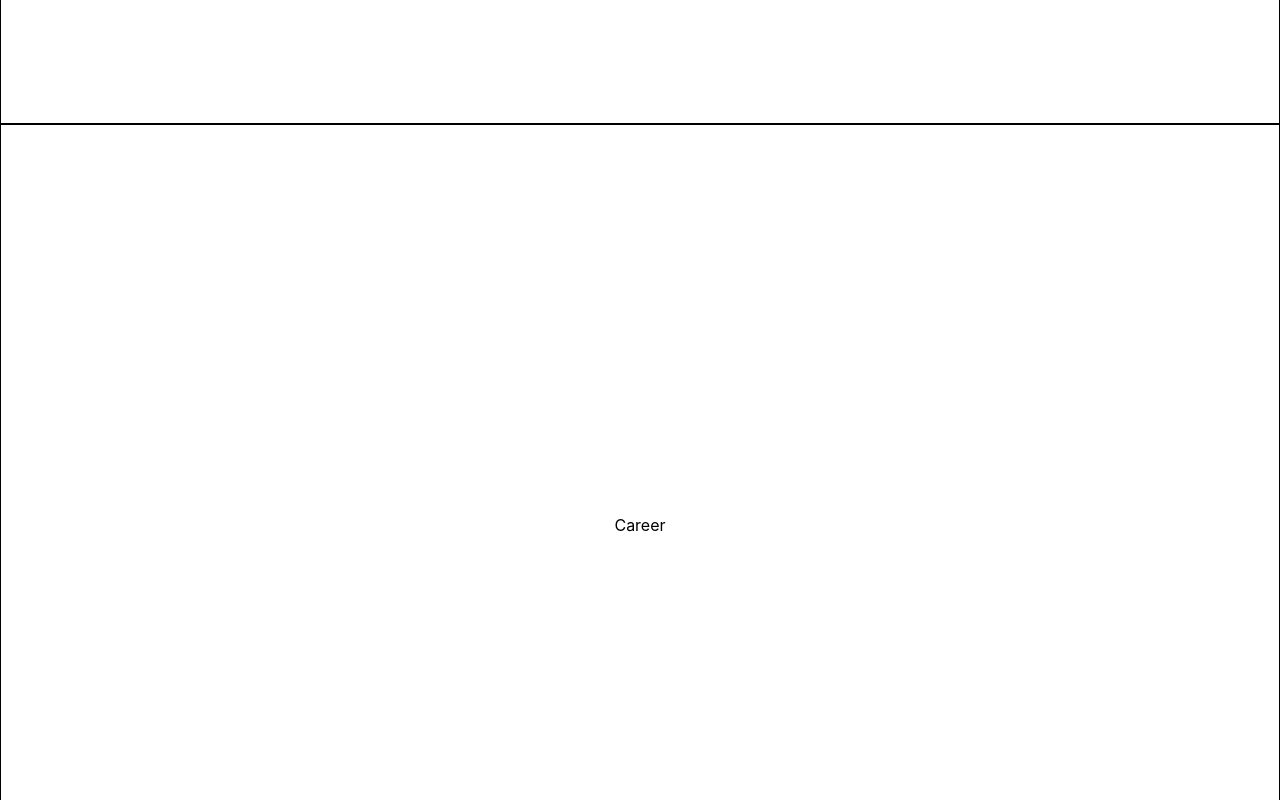
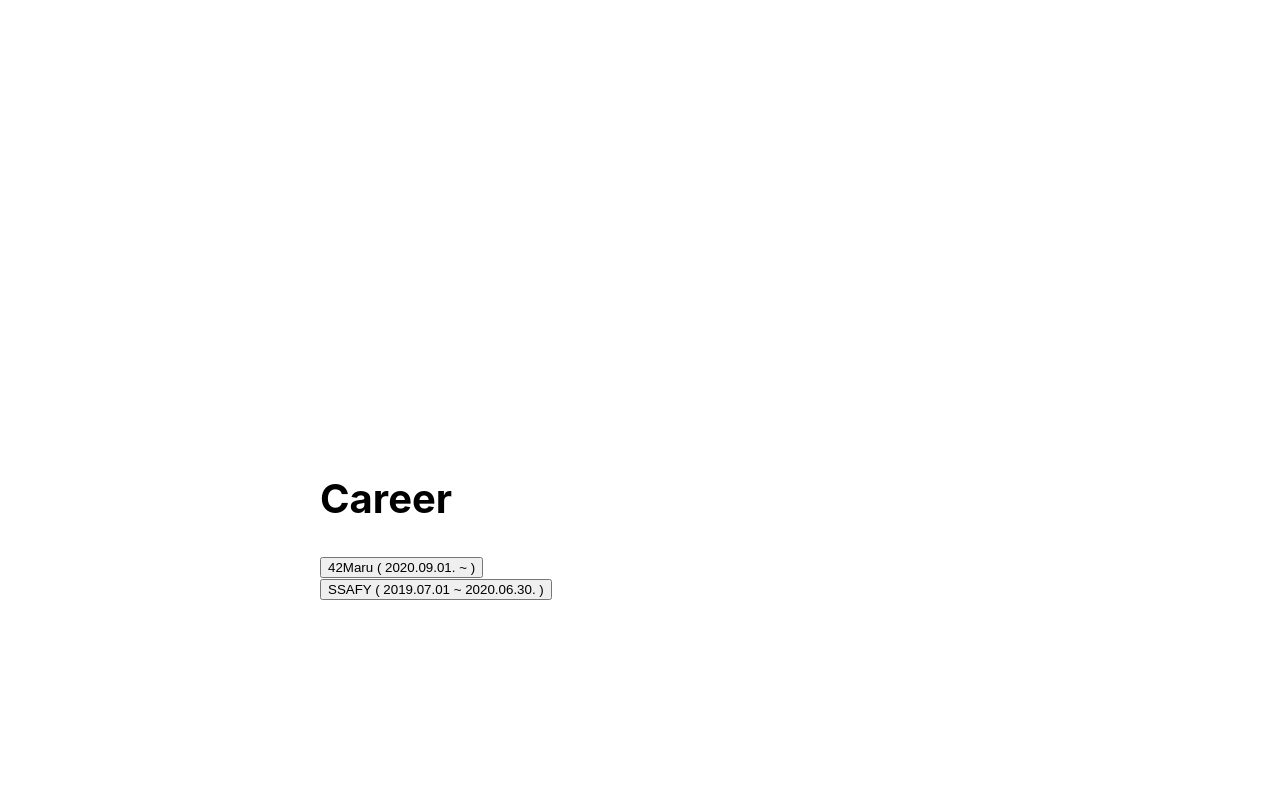
Before and after one commit to monolabsteam/Recruit, a React (Create React App) app in the folder FE/code/ciiuy78@gmail.com/resume/: page / in a window 1280 px wide. Shown: the part 1480-2280 px from the top of the page. Built offline with nearby package versions, Linux system fonts and the light colour scheme.

Commit message:
feat : add career and accordion except style and detail

```diff
--- a/FE/code/ciiuy78@gmail.com/resume/public/index.html
+++ b/FE/code/ciiuy78@gmail.com/resume/public/index.html
@@ -24,7 +24,7 @@
       work correctly both with client-side routing and a non-root public URL.
       Learn how to configure a non-root public URL by running `npm run build`.
     -->
-    <title>React App</title>
+    <title>LJ Resume</title>
   </head>
   <body>
     <noscript>You need to enable JavaScript to run this app.</noscript>
--- a/FE/code/ciiuy78@gmail.com/resume/src/App.tsx
+++ b/FE/code/ciiuy78@gmail.com/resume/src/App.tsx
@@ -7,10 +7,7 @@ import Stack from "src/views/Stack";
 import SideBar from "src/components/SideBar";
 import { styled } from "@stitches/react";
 
-const WrapperMainStyle = styled("main", {
-  // width: "100%",
-  // height: "auto",
-});
+const WrapperMainStyle = styled("main", {});
 
 const App: React.FC = () => {
   return (
--- /dev/null
+++ b/FE/code/ciiuy78@gmail.com/resume/src/components/Accrodion.tsx
@@ -0,0 +1,72 @@
+import React, { useRef, useState } from "react";
+import { styled } from "@stitches/react";
+
+const AccordionDivStyle = styled("div", {
+  variants: {
+    size: {
+      sm: {
+        width: "calc(100vw / 12 * 3)",
+      },
+      md: {
+        width: "calc(100vw / 12 * 6)",
+      },
+      lg: {
+        width: "calc(100vw / 12 * 9)",
+      },
+    },
+  },
+
+  "& .accordion-list": {
+    transition: "max-height 0.5s ease-in-out",
+    overflow: "hidden",
+  },
+
+  "& .visible": {
+    maxHeight: "100px",
+  },
+
+  "& .invisible": {
+    maxHeight: "0px",
+  },
+});
+
+const Accordion: React.FC<IArchordionProps> = (props) => {
+  const { accordionTitle, accordionDesc } = props;
+
+  const [isShow, setIsShow] = useState<boolean>(false);
+
+  const arcordionListRef = useRef<HTMLDivElement>(null);
+
+  const onClickArcordionBtn = (e: React.MouseEvent<HTMLButtonElement>) => {
+    setIsShow(isShow ? false : true);
+  };
+
+  return (
+    <AccordionDivStyle size="md">
+      <button type="button" onClick={onClickArcordionBtn}>
+        {accordionTitle}
+      </button>
+      <div
+        className={`accordion-list ${isShow ? "visible" : "invisible"}`}
+        ref={arcordionListRef}
+      >
+        <AccordionList accordionDesc={accordionDesc} />
+      </div>
+    </AccordionDivStyle>
+  );
+};
+
+const AccordionList: React.FC<IArchordionListProps> = (props) => {
+  const { accordionDesc } = props;
+  return <div className="accordion-list-desc">{accordionDesc}</div>;
+};
+
+interface IArchordionListProps {
+  accordionDesc?: String;
+}
+
+interface IArchordionProps extends IArchordionListProps {
+  accordionTitle: String;
+}
+
+export default Accordion;
--- a/FE/code/ciiuy78@gmail.com/resume/src/styles/Common.ts
+++ b/FE/code/ciiuy78@gmail.com/resume/src/styles/Common.ts
@@ -1,12 +1,12 @@
 import { styled } from "@stitches/react";
 
 const SectionStyle = styled("section", {
-  border: "1px solid",
   height: "100vh",
   display: "flex",
   justifyContent: "center",
   alignItems: "center",
   flexDirection: "column",
+  margin: "0 20vw",
 });
 
 export { SectionStyle };
--- a/FE/code/ciiuy78@gmail.com/resume/src/views/Career.tsx
+++ b/FE/code/ciiuy78@gmail.com/resume/src/views/Career.tsx
@@ -1,8 +1,32 @@
 import React from "react";
+import Accordion from "src/components/Accrodion";
 import { SectionStyle } from "src/styles/Common";
+import { styled } from "@stitches/react";
+
+const CareerHeaderStyle = styled("div", {
+  width: "50vw",
+
+  "& h2": {
+    fontSize: "40px",
+  },
+});
 
 const Career: React.FC = () => {
-  return <SectionStyle>Career</SectionStyle>;
+  return (
+    <SectionStyle>
+      <CareerHeaderStyle>
+        <h2>Career</h2>
+      </CareerHeaderStyle>
+      <Accordion
+        accordionTitle={"42Maru ( 2020.09.01. ~ )"}
+        accordionDesc={"Front-End Developer"}
+      />
+      <Accordion
+        accordionTitle={"SSAFY ( 2019.07.01 ~ 2020.06.30. )"}
+        accordionDesc={"Student"}
+      />
+    </SectionStyle>
+  );
 };
 
 export default Career;
```
